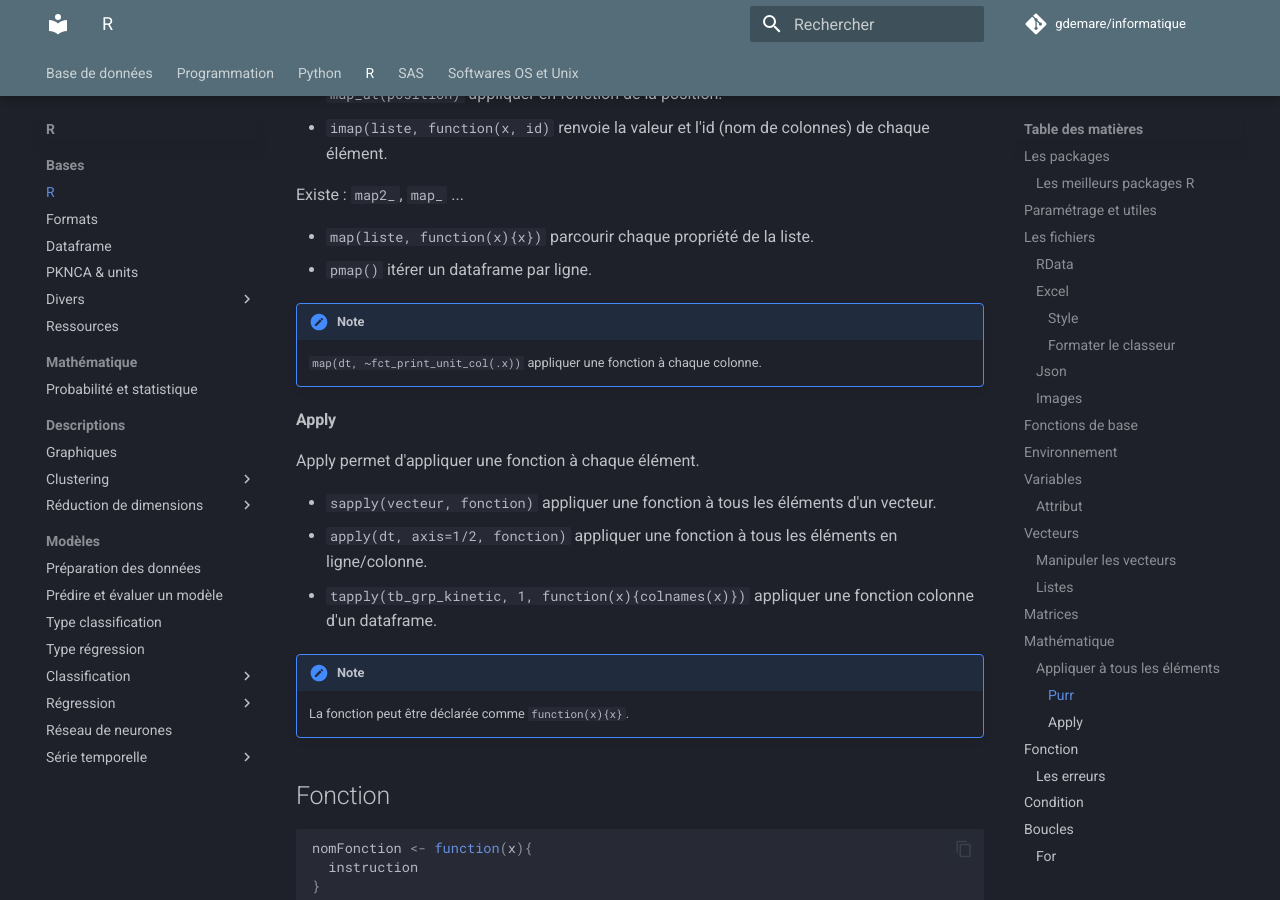
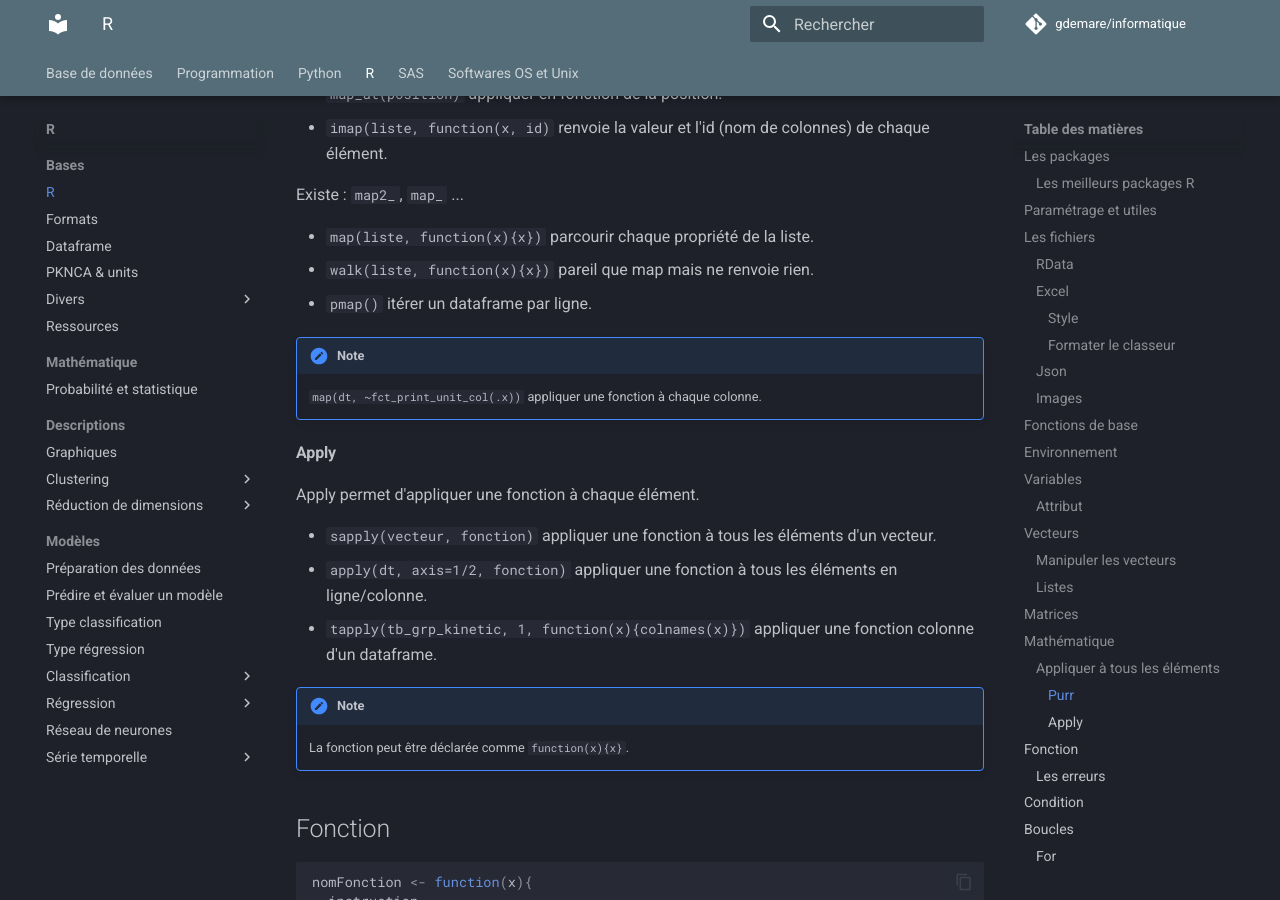
Before and after one commit to gdemare/Informatique, an MkDocs documentation site: the page built from docs/r/r_r.md, in a window 1280 px wide and 900 px high, scrolled down 6462 px. Built offline with MkDocs 1.6.1 and Material for MkDocs 9.7.7, drawn with Linux system fonts in a browser that asks for light colours; comment, search, counter and statistics services are not loaded.

Commit message:
Update r_r.md

```diff
--- a/docs/r/r_r.md
+++ b/docs/r/r_r.md
@@ -219,6 +219,7 @@ list(
 Existe : `map2_`, `map_` ...
 
 * `map(liste, function(x){x})` parcourir chaque propriété de la liste.
+* `walk(liste, function(x){x})` pareil que map mais ne renvoie rien.
 * `pmap()` itérer un dataframe par ligne.
 
 !!! note
```
